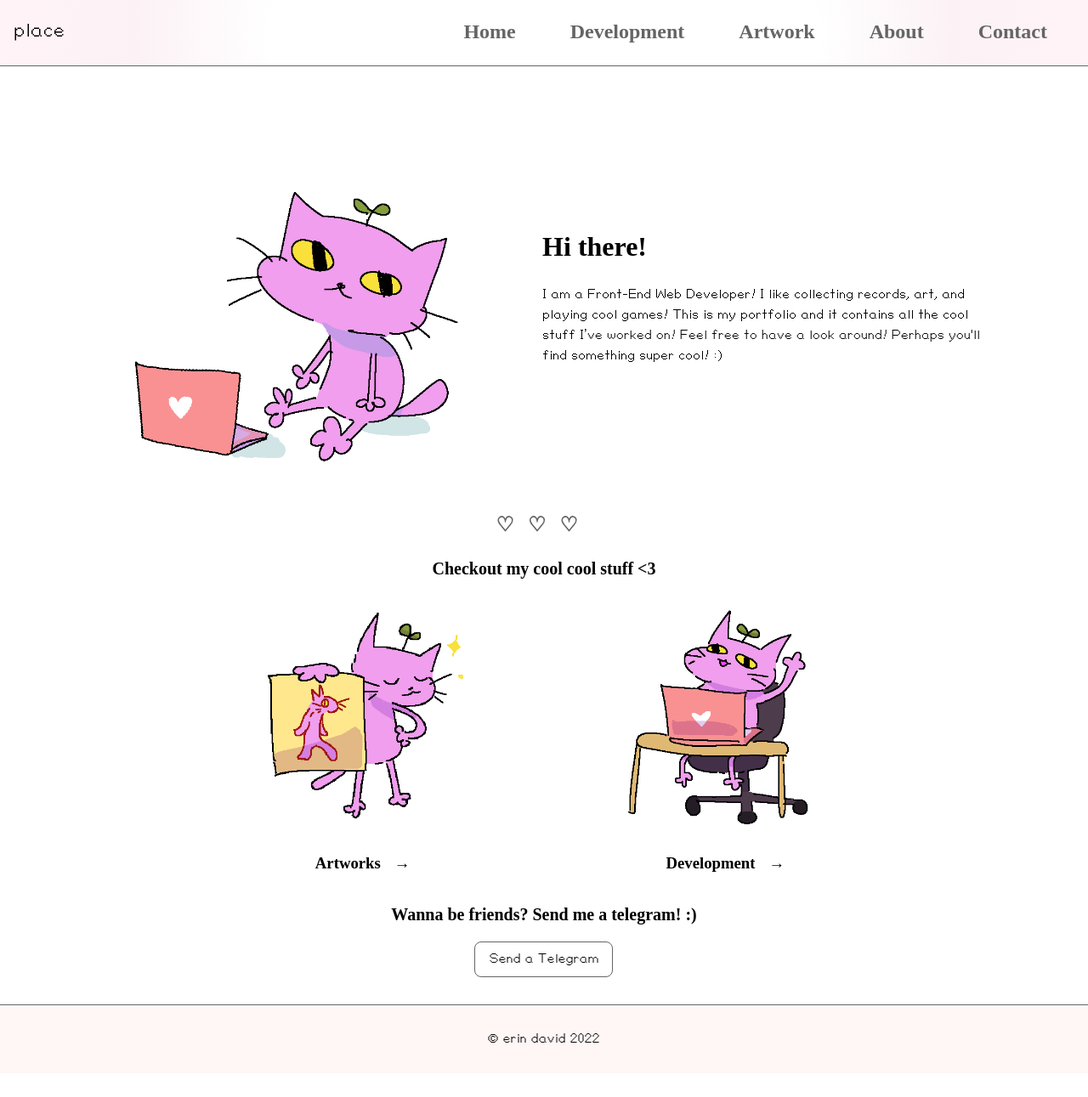
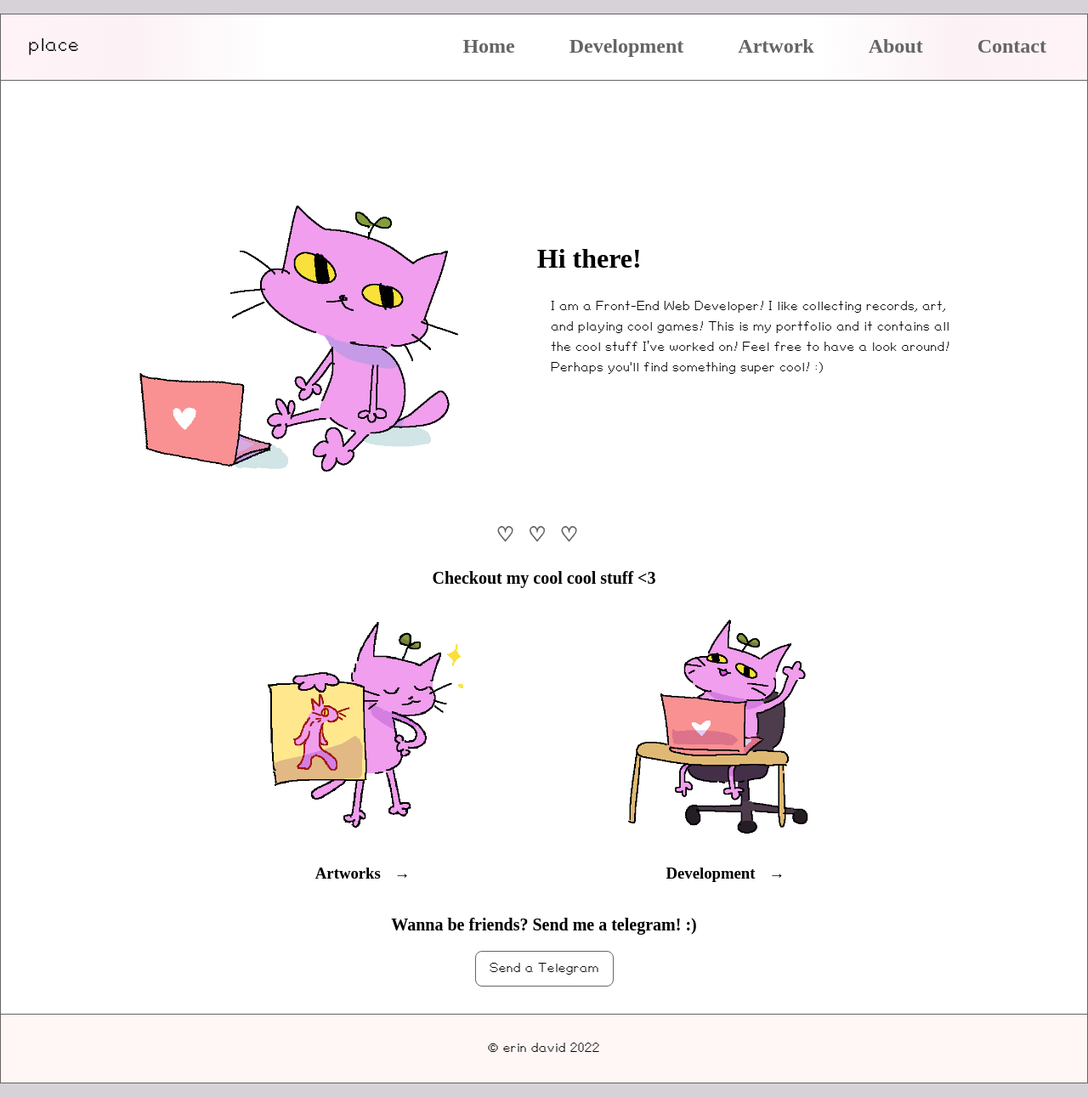
Before and after one commit to erindavid03/portfolio-site, a React (Create React App) app: page / in a window 1280 px wide. Shown: the whole page at 85% size. Before the commit the page ends 1263 px from the top, so only its background shows below. Built offline with nearby package versions, Linux system fonts and the light colour scheme.

Commit message:
create floaty website style

```diff
--- a/src/components/pages/ArtworkPage.js
+++ b/src/components/pages/ArtworkPage.js
@@ -10,10 +10,11 @@ function ArtworkPage() {
 
     <section className='artwork'>
       <div className='page-intro'>
-        <h1>Artworks</h1>
-        <p>This is where I keep all my cool artwork! I enjoy both digital and traditional media as a means to produce neat projects.  I take inspiration from old anime, psychological horror, and Wes Anderson movies.
-        I mostly use AdobePhotoshhop and FireAlpaca when drawing digitally, while my favourite traditional tool is shading pencils and acrylic paint!</p>
-
+        <div>
+          <h1>Artworks</h1>
+          <p>This is where I keep all my cool artwork! I enjoy both digital and traditional media as a means to produce neat projects.  I take inspiration from old anime, psychological horror, and Wes Anderson movies.
+          I mostly use AdobePhotoshhop and FireAlpaca when drawing digitally, while my favourite traditional tool is shading pencils and acrylic paint!</p>
+        </div>
         <img src={`${ArtBanner}`} alt="Image of Cat drawing" />
       </div>
 
--- a/src/styles/base/_general.scss
+++ b/src/styles/base/_general.scss
@@ -28,6 +28,8 @@ body{
     font-family: $font-body;
     color: $font-color-main;
     line-height: 1.5;
+    //background
+    background: #D7D2D8;;
 
     a{
         font-family: $font-links;
@@ -57,13 +59,22 @@ body{
     ul{
         list-style: none;
     }
+
+    p{
+        padding: 0 1rem;
+    }
 }
 
 #root{
+    max-width: 90rem;
+    margin: 1rem auto;
+    background: $main-color;
+    border: 1px solid $border-colors;
+
 
     // layout
     display: grid;
-    width: 100%;
+
     grid-template: "head head head head head head"
                     ". main main main main ."
                     "foot foot foot foot foot foot"
--- a/src/styles/components/_footer.scss
+++ b/src/styles/components/_footer.scss
@@ -5,7 +5,7 @@
 footer{
     background-color: $nav-hover;
     padding: .75rem;
-    margin: 0 0 5.5rem 0;
+    margin: 0 0 4.5rem 0;
     border-top: 1px solid $border-colors;
 
     text-align: center;
--- a/src/styles/components/pages/_artworkPage.scss
+++ b/src/styles/components/pages/_artworkPage.scss
@@ -22,7 +22,7 @@
         @include flex-column;
         align-items: center;
         justify-content: space-around;
-        padding: 0 1rem 0 0 ;
+
 
         img{
             max-width: 288px;
--- a/src/styles/components/pages/_devPage.scss
+++ b/src/styles/components/pages/_devPage.scss
@@ -21,7 +21,7 @@
         @include flex-column;
         align-items: center;
         justify-content: space-around;
-        padding: 0 1rem 0 0 ;
+
 
         img{
             max-width: 288px;
--- a/src/styles/components/pages/_homePage.scss
+++ b/src/styles/components/pages/_homePage.scss
@@ -13,13 +13,6 @@
 
 
     position: relative;
-
-    h1{
-        text-align: center;
-        @media(min-width: $tablet){
-            text-align: left;
-        }
-    }
 
     img{
         max-width: 78%;
```
